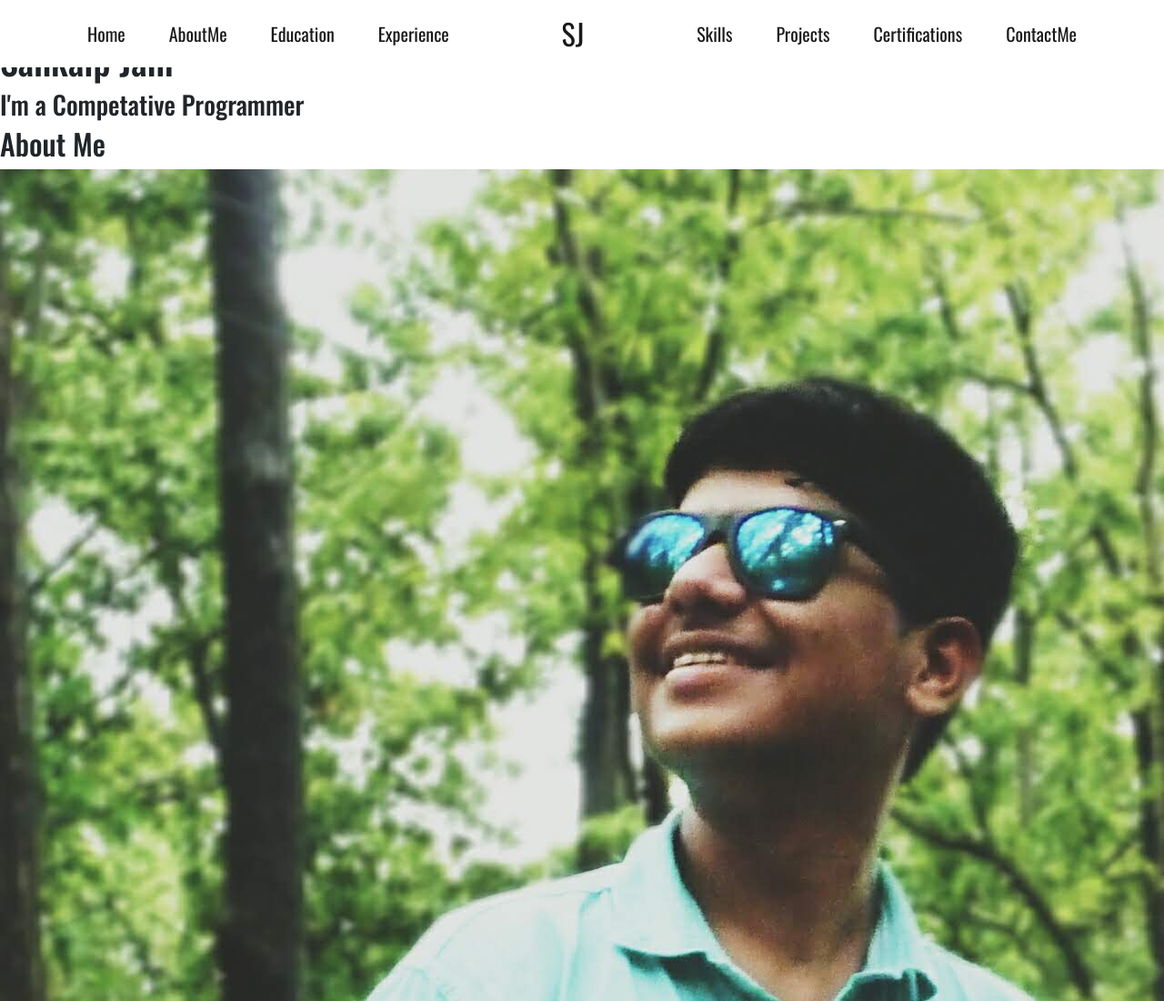
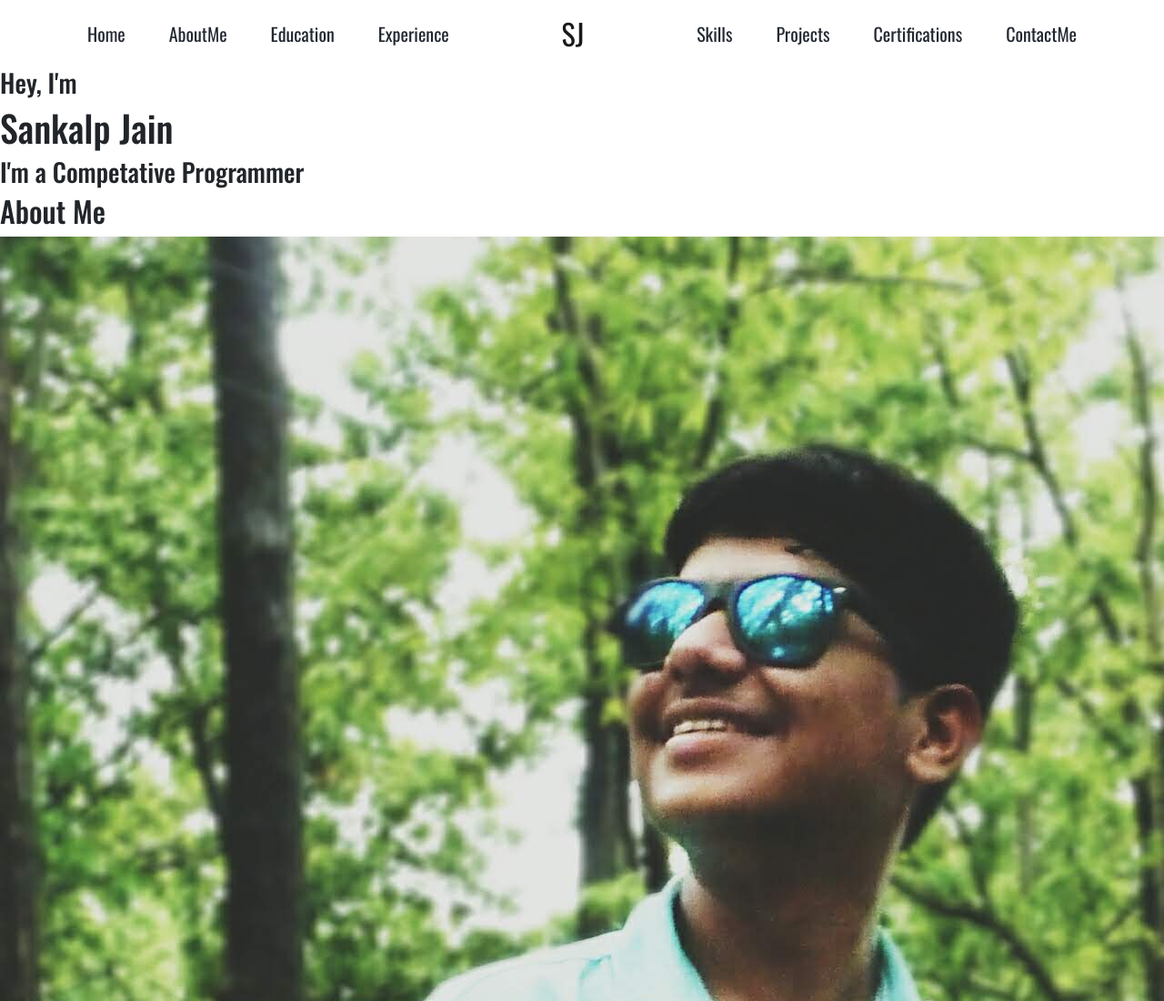
Before and after one commit to sankalpjain99/PortFolio-Website, a plain HTML site: page index.html in a window 1280 px wide. Shown: the top 1100 px of the page at 91% size. Drawn offline with nearby package versions, Linux system fonts and the light colour scheme.

Commit message:
Completed NavBar

```diff
--- a/css/styles.css
+++ b/css/styles.css
@@ -1,15 +1,21 @@
 /* ---------------------------------------General Tags---------------------------------------  */
 :root{
-    bgcolor1: #19d3da
-    textcolor1: #373a40
+    --bgcolor : #19d3da;
+    --textcolor1: #222831;
+    --project-box: #c4c6c8;
 }
 
 body{
     font-family: 'Oswald', sans-serif;
 }
 
+html{
+    scroll-behavior: smooth;
+}
+
 
 /* --------------------------------------- Title Section ---------------------------------------  */
+
 
 /* NavBar  */
 
@@ -35,6 +41,14 @@ body{
     font-size: 1.25rem;
 }
 
+.shadow-header{
+    box-shadow: 0px 0px 10px rgba(0, 0, 0, 0.22);
+}
+
+.navbar-light .navbar-nav .active>.nav-link, .navbar-light .navbar-nav .nav-link.active, .navbar-light .navbar-nav .nav-link.show, .navbar-light .navbar-nav .show>.nav-link{
+    color: var(--textcolor1);
+}
+
 /* ----------------------------------------Media Queries --------------------------------------- */
 
 @media (max-width: 1199px){
--- a/index.html
+++ b/index.html
@@ -23,10 +23,8 @@
 
 </head>
 <body>
-    <section id="title">
-
     <!-- NavBar  -->
-        <nav class="navbar fixed-top navbar-expand-xl navbar-light">
+    <nav class="navbar sticky-top navbar-expand-xl navbar-light">
         <div class="collapse navbar-collapse bar-left" id="navbarSupportedContent1">
             <ul class="navbar-nav ml-auto">
                 <li class="nav-item active">
@@ -65,6 +63,19 @@
         </div>
     </nav>
 
+    <!-- Script to add shadow to Navbar on Scroll  -->
+    <script>
+        $(window).scroll(function(){
+            if ($(window).scrollTop() >= 30) {
+                $('nav').addClass('shadow-header');
+            }
+            else {
+                $('nav').removeClass('shadow-header');
+            }
+        });
+    </script>
+
+    <section id="title">
         <!-- <br><br><br> -->
         <h3>Hey, I'm</h3>
         <h1>Sankalp Jain</h1>
```
Lines whose indentation alone changed are shown as unchanged.
